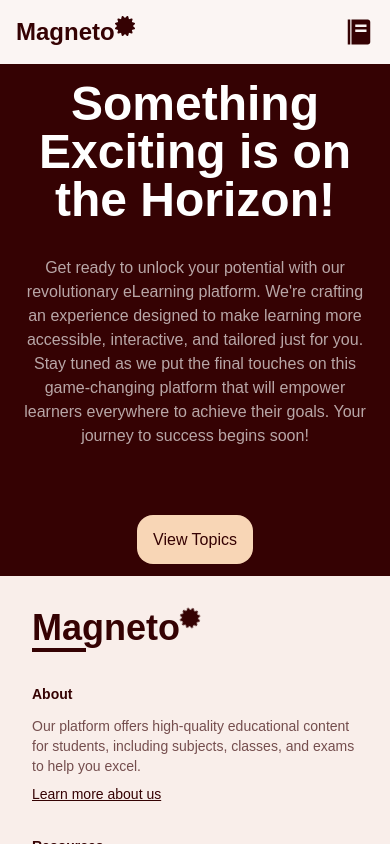
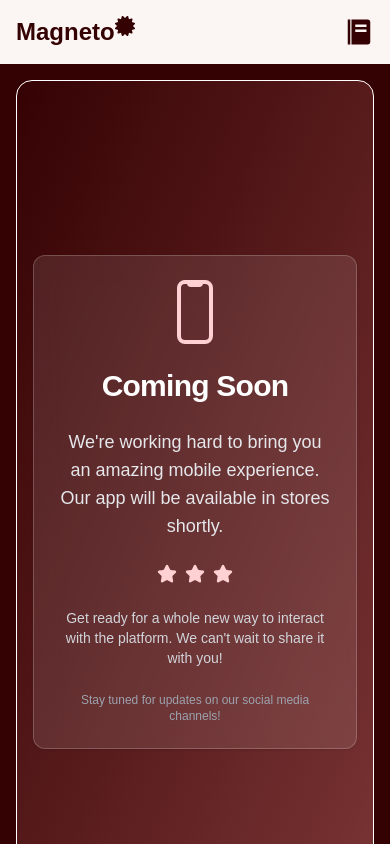
Before and after one commit to geofrey254/magneto_lms_front, a Next.js app: page /coming_soon in a window 390 px wide. Shown: the top 844 px of the page. Built offline with nearby package versions, Linux system fonts and the light colour scheme; no server answers.

Commit message:
made chat responsive

```diff
--- a/app/coming_soon/page.tsx
+++ b/app/coming_soon/page.tsx
@@ -1,35 +1,34 @@
-import Link from "next/link";
+import { Card } from "@/components/ui/card";
+import { Star } from "lucide-react";
+import { IoPhonePortraitOutline } from "react-icons/io5";
 import React from "react";
 
 function page() {
   return (
-    <section className="w-full max-w-full px-4 pt-20 pb-6 xl:px-24 2xl:p-24 bg-[#350203] md:h-[90vh] flex justify-center items-center">
-      <div className="container ">
-        <div className="flex flex-col justify-center items-center gap-8 text-center">
-          <div>
-            <h3 className="text-white text-5xl font-bold">
-              Something Exciting is on the Horizon!
-            </h3>
-          </div>
-          <div className="text-center text-white/65 mb-12">
-            <p>
-              Get ready to unlock your potential with our revolutionary
-              eLearning platform. We{"'"}re crafting an experience designed to
-              make learning more accessible, interactive, and tailored just for
-              you.
+    <section className="w-full max-w-full px-4 pt-20 pb-6 md:py-32 xl:px-24 2xl:p-24 bg-[#350203] flex justify-center items-center">
+      <div className="min-h-screen flex items-center justify-center bg-gradient-to-br from-[#350203] to-[#7a3435] text-white p-4 rounded-2xl border border-white">
+        <Card className="w-full max-w-md bg-white/10 backdrop-blur-lg border-white/20">
+          <div className="p-6 text-center space-y-6">
+            <IoPhonePortraitOutline className="w-16 h-16 mx-auto text-[#ffd1d2]" />
+            <h1 className="text-3xl font-bold tracking-tight">Coming Soon</h1>
+            <p className="text-lg text-gray-200">
+              We{"'"}re working hard to bring you an amazing mobile experience.
+              Our app will be available in stores shortly.
             </p>
-            <p>
-              Stay tuned as we put the final touches on this game-changing
-              platform that will empower learners everywhere to achieve their
-              goals. Your journey to success begins soon!
+            <div className="flex items-center justify-center space-x-2 text-[#ffd1d2]">
+              <Star className="w-5 h-5 fill-current" />
+              <Star className="w-5 h-5 fill-current" />
+              <Star className="w-5 h-5 fill-current" />
+            </div>
+            <p className="text-sm text-gray-300">
+              Get ready for a whole new way to interact with the platform. We
+              can{"'"}t wait to share it with you!
+            </p>
+            <p className="text-xs text-gray-400">
+              Stay tuned for updates on our social media channels!
             </p>
           </div>
-          <div>
-            <Link href="/topics" className="bg-[#f8d6b6] p-4 rounded-2xl ">
-              View Topics
-            </Link>
-          </div>
-        </div>
+        </Card>
       </div>
     </section>
   );
--- a/app/magneto/TutorInterface.tsx
+++ b/app/magneto/TutorInterface.tsx
@@ -9,8 +9,8 @@ import Image from "next/image";
 import { useSession } from "next-auth/react";
 
 // sidebar
-import { AppSidebar } from "@/components/navigation/app-sidebar";
-import { SidebarInset, SidebarTrigger } from "@/components/ui/sidebar";
+// import { AppSidebar } from "@/components/navigation/app-sidebar";
+import { SidebarInset } from "@/components/ui/sidebar";
 import { PiStudentFill } from "react-icons/pi";
 import { ScrollArea } from "@/components/ui/scroll-area";
 
@@ -80,11 +80,10 @@ const TutorInterface: FC = () => {
   return (
     <section className="magneto_assistant fixed inset-0 mt-32 flex items-center justify-center z-10">
       <div className="bg-[#221d1a] w-full max-w-full flex">
-        <AppSidebar />
         <SidebarInset>
           {/* Header Section */}
           <header className="flex h-12 shrink-0 items-center gap-2 px-4">
-            <SidebarTrigger className="-ml-1 text-white hover:text-white/65" />
+            {/* <SidebarTrigger className="-ml-1 text-white hover:text-white/65" /> */}
             <div>
               <h2 className="text-lg font-light text-white">
                 Magneto Learning Assistant
@@ -92,10 +91,10 @@ const TutorInterface: FC = () => {
             </div>
           </header>
           {/* Main Chat Area */}
-          <ScrollArea className="h-[70vh] w-full rounded-md ">
+          <ScrollArea className="h-[70vh] w-full rounded-md mt-8 md:mt-0">
             <div className="flex flex-col space-y-4 p-3">
               {/* Chat Messages Container */}
-              <div className="flex-1 overflow-y-auto px-24 pt-8 space-y-8">
+              <div className="flex-1 md:px-24 md:pt-8 space-y-8">
                 {messages.map((msg, index) => (
                   <div
                     key={index}
@@ -105,17 +104,14 @@ const TutorInterface: FC = () => {
                   >
                     {/* Magneto Icon for Assistant */}
                     {msg.sender === "magneto" && (
-                      <FaCertificate
-                        size={40}
-                        className="bg-[#350203] rounded-full p-2 text-white"
-                      />
+                      <FaCertificate size={40} className="text-white" />
                     )}
                     {/* Message Bubble */}
                     <div
                       className={`max-w-2xl px-4 py-2 ${
                         msg.sender === "user"
                           ? "self-end bg-[#fff8f8] rounded-bl-2xl rounded-tr-2xl text-[#350203]"
-                          : "self-start rounded-2xl p-2 leading-loose text-white text-base font-normal"
+                          : "self-start leading-loose text-white text-base font-normal"
                       }`}
                     >
                       <Markdown
```
